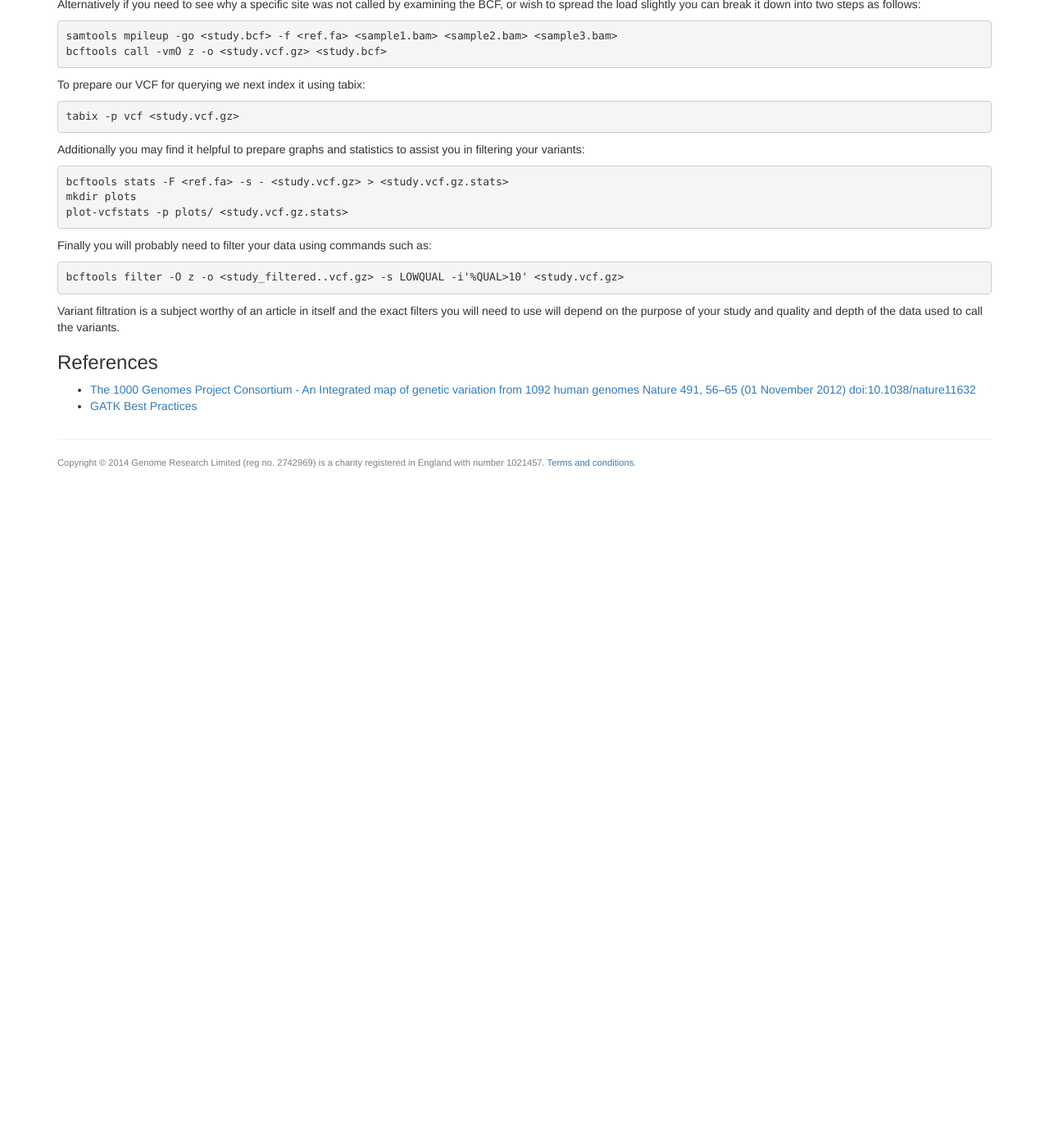
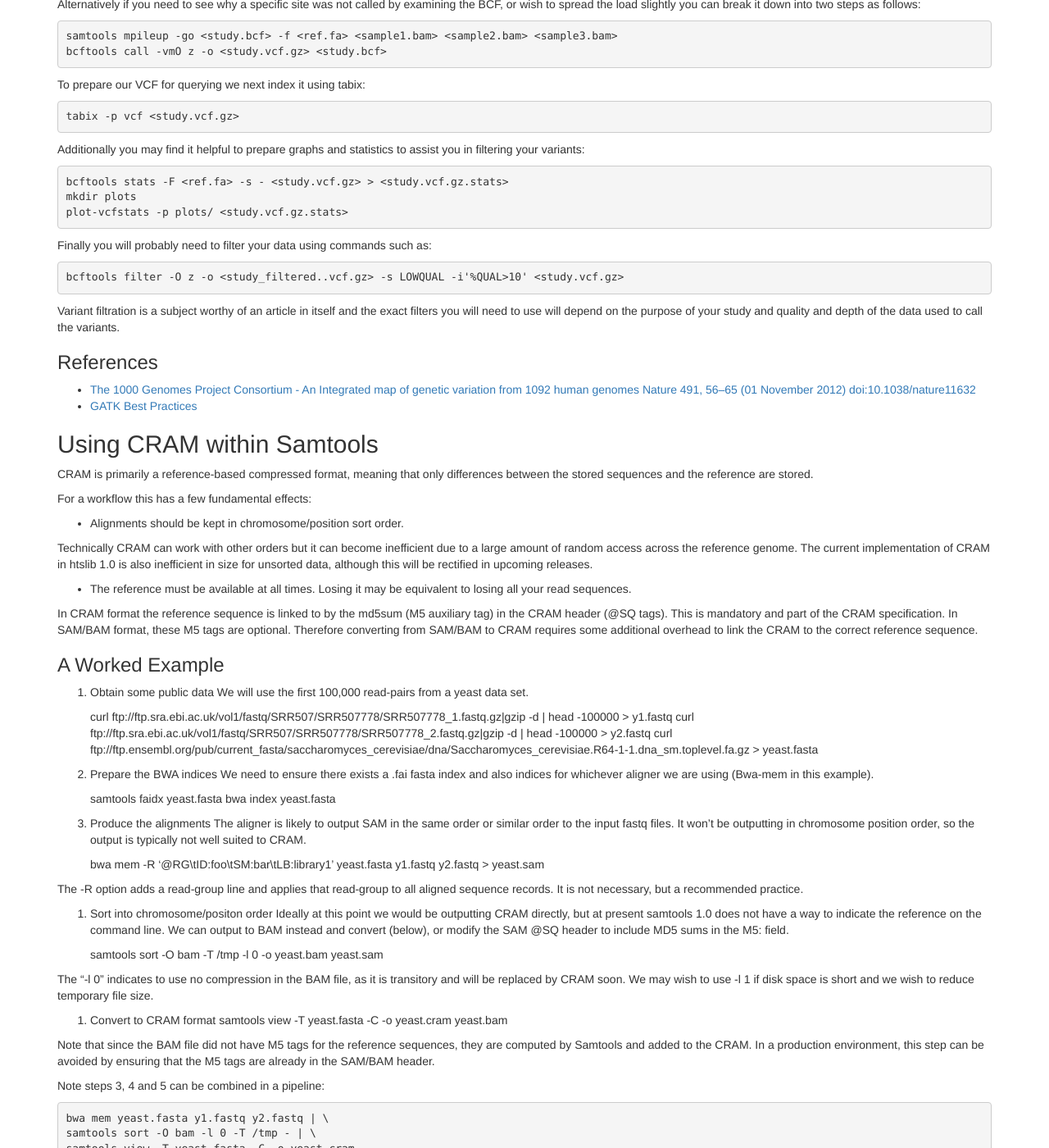
Before and after one commit to samtools/www.htslib.org, a Jekyll site: the page built from workflow.md, in a window 1280 px wide and 1400 px high, scrolled down 1795 px. Shown: the whole window at 82% size. Built offline with Jekyll 4.4.1, drawn with Linux system fonts in a browser that asks for light colours; nearby versions of some CDN libraries; before the commit the page ends 2377 px from its top, so only the background shows below that; some of the changed text lies outside the part shown.

Commit message:
added CRAM workflow text and new section

```diff
--- a/workflow.md
+++ b/workflow.md
@@ -106,3 +106,77 @@ Variant filtration is a subject worthy of an article in itself and the exact fil
 ### References
 * [The 1000 Genomes Project Consortium - An Integrated map of genetic variation from 1092 human genomes Nature 491, 56–65 (01 November 2012) doi:10.1038/nature11632](http://dx.doi.org/10.1038/nature11632)
 * [GATK Best Practices](http://www.broadinstitute.org/gatk/guide/best-practices)
+
+## <a name="mapping_to_cram"></a>Using CRAM within Samtools
+CRAM is primarily a reference-based compressed format, meaning that only differences between the stored sequences and the reference are stored.
+
+For a workflow this has a few fundamental effects:
+
+* Alignments should be kept in chromosome/position sort order.
+
+Technically CRAM can work with other orders but it can become inefficient due to a large amount of random access across the reference genome. The current implementation of CRAM in htslib 1.0 is also inefficient in size for unsorted data, although this will be rectified in upcoming releases.
+
+* The reference must be available at all times. Losing it may be equivalent to losing all your read sequences.
+
+In CRAM format the reference sequence is linked to by the md5sum (M5 auxiliary tag) in the CRAM header (@SQ tags). This is mandatory and part of the CRAM specification. In SAM/BAM format, these M5 tags are optional. Therefore converting from SAM/BAM to CRAM requires some additional overhead to link the CRAM to the correct reference sequence.
+
+### A Worked Example
+1. Obtain some public data
+We will use the first 100,000 read-pairs from a yeast data set.
+
+	curl ftp://ftp.sra.ebi.ac.uk/vol1/fastq/SRR507/SRR507778/SRR507778_1.fastq.gz|gzip -d | head -100000 > y1.fastq
+	curl ftp://ftp.sra.ebi.ac.uk/vol1/fastq/SRR507/SRR507778/SRR507778_2.fastq.gz|gzip -d | head -100000 > y2.fastq
+	curl ftp://ftp.ensembl.org/pub/current_fasta/saccharomyces_cerevisiae/dna/Saccharomyces_cerevisiae.R64-1-1.dna_sm.toplevel.fa.gz > yeast.fasta
+
+2. Prepare the BWA indices
+We need to ensure there exists a .fai fasta index and also indices for whichever aligner we are using (Bwa-mem in this example).
+
+	samtools faidx yeast.fasta
+	bwa index yeast.fasta
+
+3. Produce the alignments
+The aligner is likely to output SAM in the same order or similar order to the input fastq files. It won't be outputting in chromosome position order, so the output is typically not well suited to CRAM.
+
+	bwa mem -R '@RG\tID:foo\tSM:bar\tLB:library1' yeast.fasta y1.fastq y2.fastq > yeast.sam
+
+The -R option adds a read-group line and applies that read-group to all aligned sequence records. It is not necessary, but a recommended practice.
+
+4. Sort into chromosome/positon order
+Ideally at this point we would be outputting CRAM directly, but at present samtools 1.0 does not have a way to indicate the reference on the command line. We can output to BAM instead and convert (below), or modify the SAM @SQ header to include MD5 sums in the M5: field.
+
+	samtools sort -O bam -T /tmp -l 0 -o yeast.bam yeast.sam
+
+The "-l 0" indicates to use no compression in the BAM file, as it is transitory and will be replaced by CRAM soon. We may wish to use -l 1 if disk space is short and we wish to reduce temporary file size.
+
+5. Convert to CRAM format
+	samtools view -T yeast.fasta -C -o yeast.cram yeast.bam
+
+Note that since the BAM file did not have M5 tags for the reference sequences, they are computed by Samtools and added to the CRAM. In a production environment, this step can be avoided by ensuring that the M5 tags are already in the SAM/BAM header.
+
+Note steps 3, 4 and 5 can be combined in a pipeline:
+
+	bwa mem yeast.fasta y1.fastq y2.fastq | \
+	samtools sort -O bam -l 0 -T /tmp - | \
+	samtools view -T yeast.fasta -C -o yeast.cram -
+
+6. Viewing in alignment and pileup format.
+See the variant calling workflow for more advanced examples.
+
+	samtools view yeast.cram
+	samtools mpileup -f yeast.fasta yeast.cram
+
+### The REF_PATH and REF_CACHE
+
+One of the key concepts in CRAM is that it is uses reference based compression. This means that Samtools needs the reference genome sequence in order to decode a CRAM file. Samtools uses the MD5 sum of the each reference sequence as the key to link a CRAM file to the reference genome used to generate it. By default Samtools checks the reference MD5 sums (@SQ "M5" auxiliary tag) in the directory pointed to by $REF_PATH environment variable (if it exists), falling back to querying the European Bioinformatics Institute (EBI) reference genome server, and further falling back to the @SQ "UR" field if these are not found.
+
+While the EBI have an MD5 reference server for downloading reference sequences over http, we recommend use of a local MD5 cache. We have provided with Samtools a basic script (misc/seq_cache_populate.pl) to convert your local yeast.fasta to a directory tree of reference sequence MD5 sums:
+
+	<samtools_src_dir>/misc/seq_cache_populate.pl -root /some_dir/cache yeast.fasta
+	export REF_PATH=/some_dir/cache/%2s/%2s/%s:http://www.ebi.ac.uk/ena/cram/md5/%s
+	export REF_CACHE=/some_dir/cache/%2s/%2s/%s
+
+REF_PATH is a colon separated list of directories in which to search for files named after the sequence M5 field. The : in http:// is not considered to be a separator. Hence using the above setting, any CRAM files that are not cached locally may still be looked up remotely.
+
+In this example "%2s/%2s/%s" means the first two digits of the M5 field followed by slash, the next two digits and slash, and then the remaining 28 digits.  This helps to avoid one large directory with thousands of files in it.
+
+The REF_CACHE environment variable is used to indicate that any downloaded reference sequences should be stored locally in this directory in order to avoid subsequent downloads.  This should normally be set to the same location as the first directory in REF_PATH.
```
